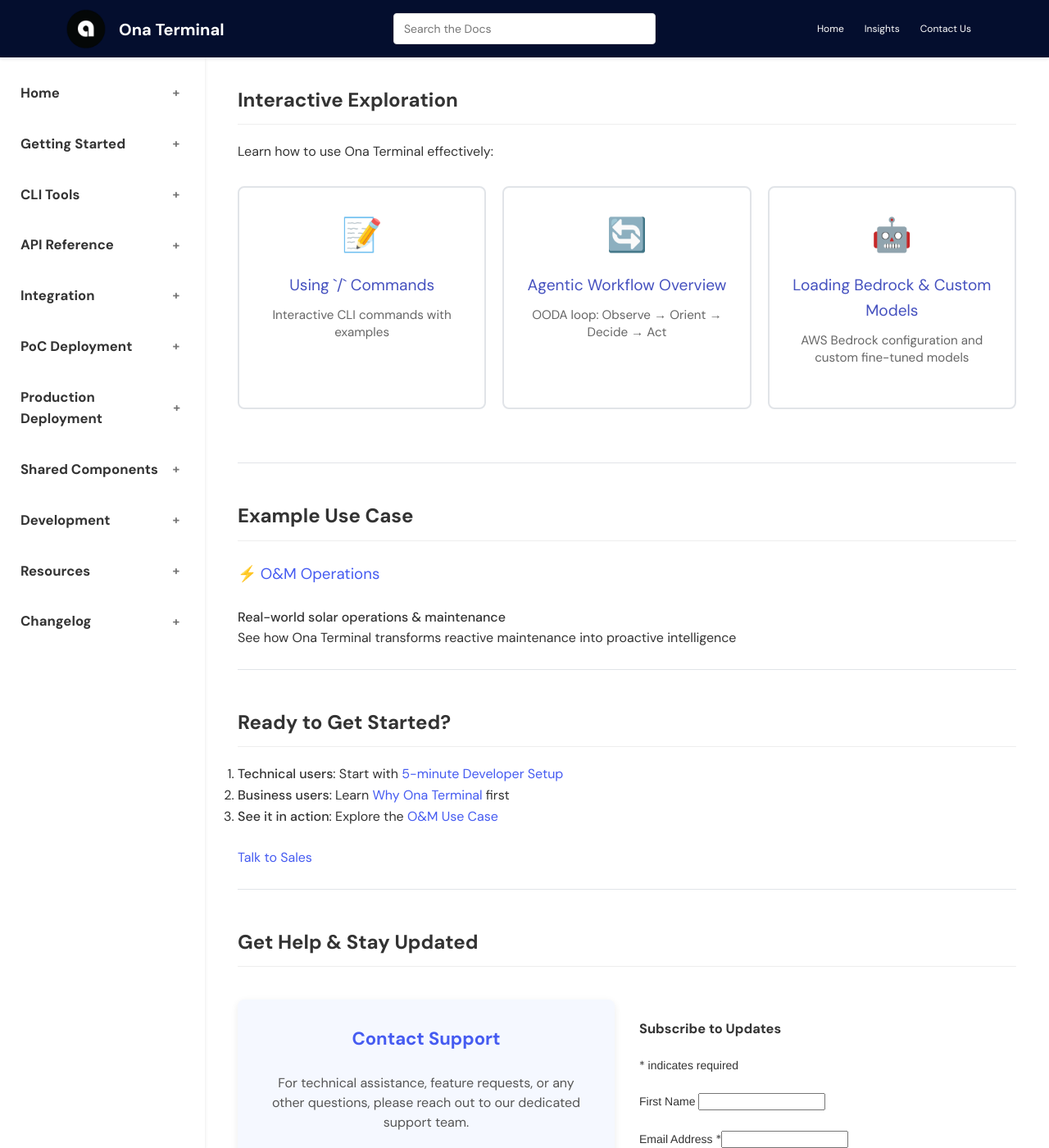
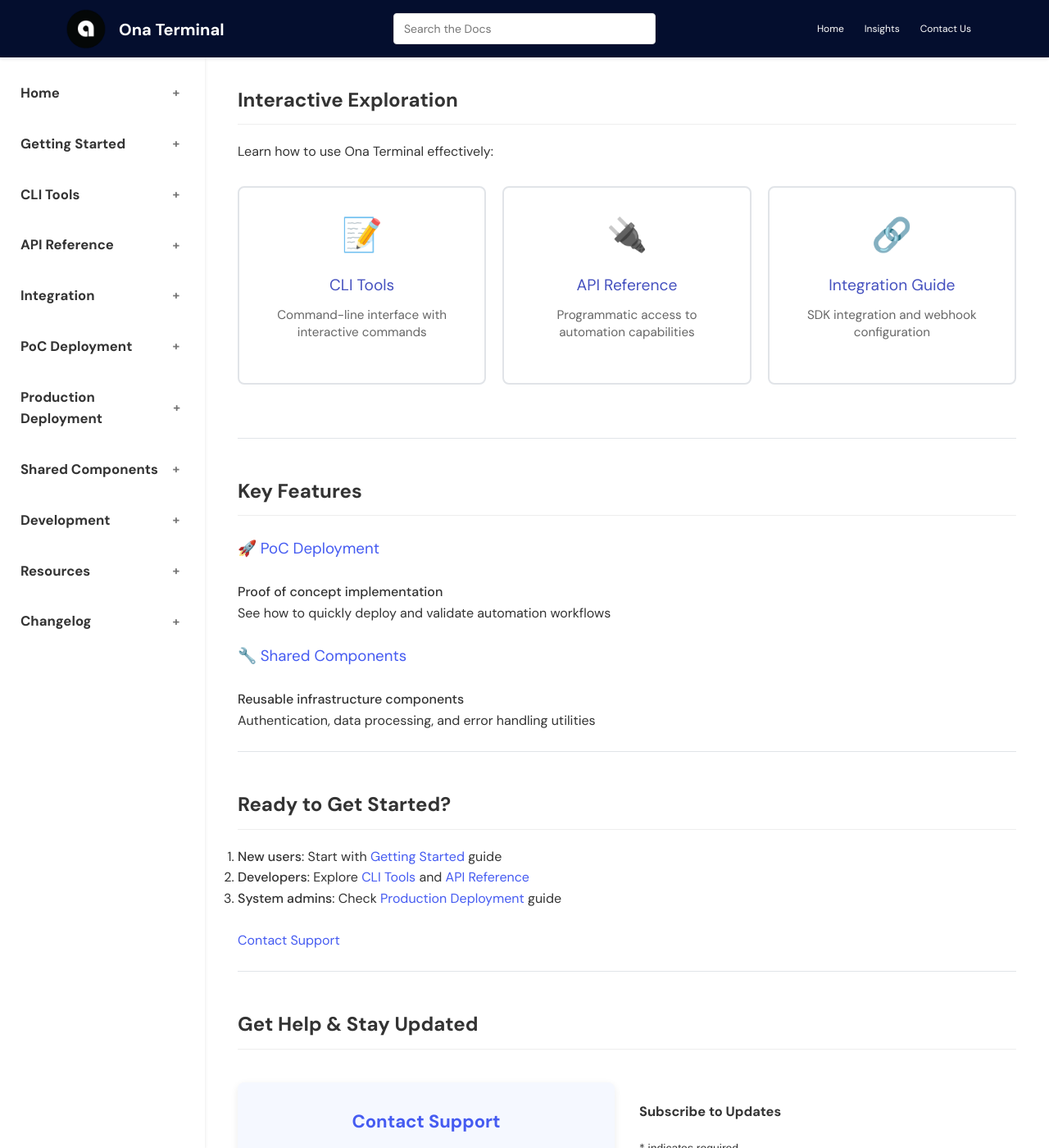
Before and after one commit to AsobaCloud/asobacode.github.io, a Jekyll site: the page built from index.md, in a window 1280 px wide and 1400 px high, scrolled down 1127 px. Shown: the whole window at 82% size. Built offline with Jekyll 4.4.1, drawn with Linux system fonts in a browser that asks for light colours; comment, search, counter and statistics services are not loaded; some of the changed text lies outside the part shown.

Commit message:
Update home page to match new technical documentation structure

```diff
--- a/index.md
+++ b/index.md
@@ -18,25 +18,25 @@ Transform reactive operations into proactive intelligence with industry-specific
     <div class="path-icon">🛠️</div>
     <div class="path-content">
       <h3>Developer</h3>
-      <p>You directly interface with assets on a daily basis</p>
-      <a href="quick-launch.html" class="path-link">5-minute setup →</a>
+      <p>Get started with CLI tools and API integration</p>
+      <a href="getting-started.html" class="path-link">Quick Start →</a>
     </div>
   </div>
 
   <div class="path-button">
-    <div class="path-icon">💼</div>
+    <div class="path-icon">🔧</div>
     <div class="path-content">
-      <h3>Business User</h3>
-      <p>You make business decisions about assets</p>
-      <a href="business-users.html" class="path-link">Learn the value →</a>
+      <h3>System Administrator</h3>
+      <p>Deploy and manage infrastructure automation</p>
+      <a href="deployment.html" class="path-link">Deployment Guide →</a>
     </div>
   </div>
 </div>
 
 <div class="paradigm-card">
   <div class="paradigm-text">
-    <h2>A new paradigm for energy asset management</h2>
-    <p>Automated, smart business workflows paired with highly efficient compute</p>
+    <h2>AI-powered infrastructure automation</h2>
+    <p>Transform reactive operations into proactive intelligence with industry-specific AI models</p>
   </div>
   <div class="paradigm-media">
     <img src="{{ site.baseurl }}/assets/images/onaterminal-terminal.svg" alt="Ona Terminal Interface" class="demo-gif">
@@ -241,45 +241,49 @@ Learn how to use Ona Terminal effectively:
   <div class="exploration-card">
     <div class="exploration-icon">📝</div>
     <div class="exploration-content">
-      <h3><a href="using-commands.html">Using `/` Commands</a></h3>
-      <p>Interactive CLI commands with examples</p>
+      <h3><a href="cli-tools.html">CLI Tools</a></h3>
+      <p>Command-line interface with interactive commands</p>
     </div>
   </div>
 
   <div class="exploration-card">
-    <div class="exploration-icon">🔄</div>
+    <div class="exploration-icon">🔌</div>
     <div class="exploration-content">
-      <h3><a href="agentic-workflow.html">Agentic Workflow Overview</a></h3>
-      <p>OODA loop: Observe → Orient → Decide → Act</p>
+      <h3><a href="api-reference.html">API Reference</a></h3>
+      <p>Programmatic access to automation capabilities</p>
     </div>
   </div>
 
   <div class="exploration-card">
-    <div class="exploration-icon">🤖</div>
+    <div class="exploration-icon">🔗</div>
     <div class="exploration-content">
-      <h3><a href="loading-models.html">Loading Bedrock & Custom Models</a></h3>
-      <p>AWS Bedrock configuration and custom fine-tuned models</p>
+      <h3><a href="integration.html">Integration Guide</a></h3>
+      <p>SDK integration and webhook configuration</p>
     </div>
   </div>
 </div>
 
 ---
 
-## Example Use Case
+## Key Features
 
-### ⚡ [O&M Operations](om-use-case.html)
-**Real-world solar operations & maintenance**
-See how Ona Terminal transforms reactive maintenance into proactive intelligence
+### 🚀 [PoC Deployment](poc-deployment.html)
+**Proof of concept implementation**
+See how to quickly deploy and validate automation workflows
+
+### 🔧 [Shared Components](shared-components.html)
+**Reusable infrastructure components**
+Authentication, data processing, and error handling utilities
 
 ---
 
 ## Ready to Get Started?
 
-1. **Technical users**: Start with [5-minute Developer Setup](developers.html)
-2. **Business users**: Learn [Why Ona Terminal](business-users.html) first
-3. **See it in action**: Explore the [O&M Use Case](om-use-case.html)
+1. **New users**: Start with [Getting Started](getting-started.html) guide
+2. **Developers**: Explore [CLI Tools](cli-tools.html) and [API Reference](api-reference.html)
+3. **System admins**: Check [Production Deployment](deployment.html) guide
 
-[Talk to Sales](mailto:sales@asoba.co?subject=Ona%20Terminal%20Enterprise%20Demo){: .btn .btn-outline .fs-5 }
+[Contact Support](mailto:support@asoba.co?subject=Technical%20Support){: .btn .btn-outline .fs-5 }
 
 ---
 
```
